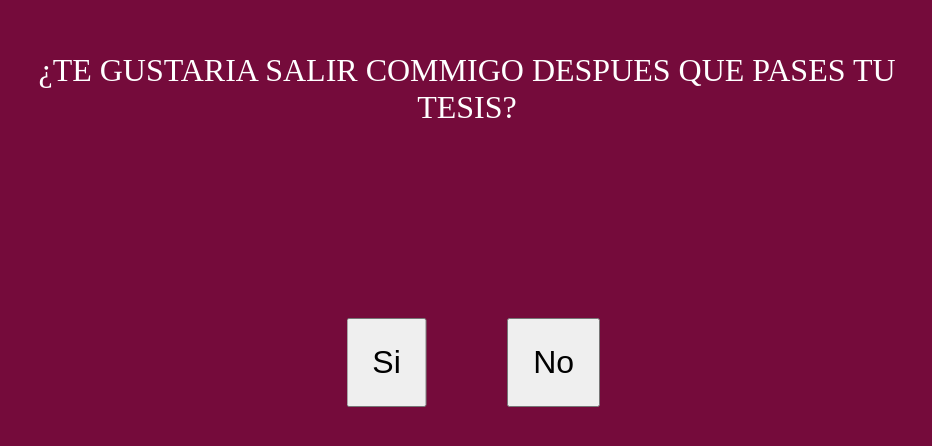
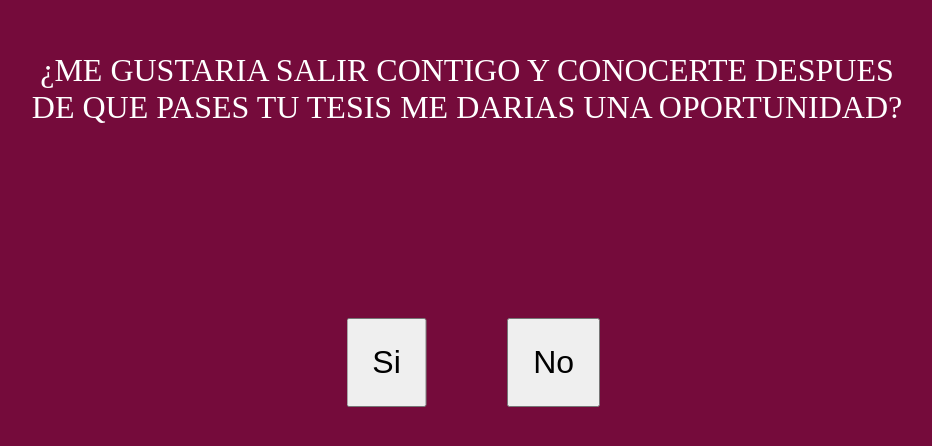
Before and after one commit to MarAntonio123/MarAntonio123.github.io, a plain HTML site: page index.html in a window 1280 px wide. Shown: the part 140-586 px from the top of the page, without its empty margins (173-1105 px from the left). Drawn offline with Linux system fonts and the light colour scheme; some packages are replaced by stand-ins of ours; a script that the page names is missing.

Commit message:
index.html

```diff
--- a/index.html
+++ b/index.html
@@ -10,7 +10,7 @@
 <body>
 
     <div class="contenedor">
-        <p>¿TE GUSTARIA SALIR COMMIGO DESPUES QUE PASES TU TESIS?</p>
+        <p>¿ME GUSTARIA SALIR CONTIGO Y CONOCERTE DESPUES DE QUE PASES TU TESIS ME DARIAS UNA OPORTUNIDAD?</p>
         <button id="yesBtn">Si</button>
         <button id="noBtn">No</button>
     </div>
```
